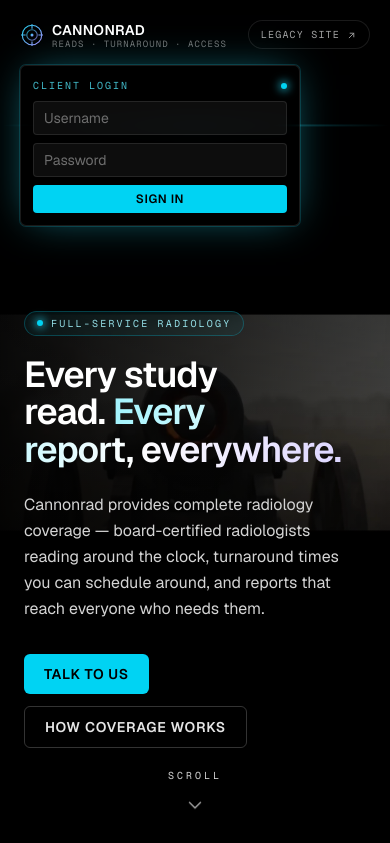
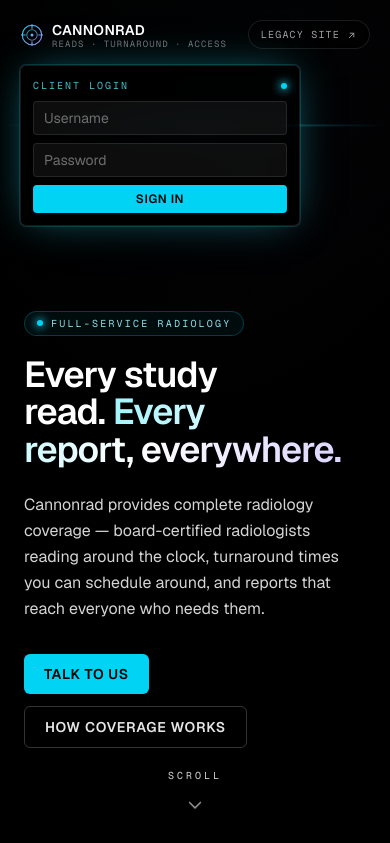
Before and after one commit to kakivark/cannonRad, a Next.js app: page / in a window 390 px wide. Shown: the top 843 px of the page. Built offline with nearby package versions, Linux system fonts and the light colour scheme.

Commit message:
Drop hero video on mobile; show a quiet static backdrop instead (video stays on sm+)
Co-authored-by: kakivark <kakivark@gmail.com>

```diff
--- a/src/components/HeroVideo.tsx
+++ b/src/components/HeroVideo.tsx
@@ -9,9 +9,23 @@ export default function HeroVideo() {
   const videoRef = useRef<HTMLVideoElement | null>(null);
   const [videoReady, setVideoReady] = useState(false);
   const [videoFailed, setVideoFailed] = useState(false);
+  // The hero video is intentionally left off small screens — on a phone the
+  // motion reads as busy behind the headline, and skipping it also avoids the
+  // download. It renders from the `sm` breakpoint (640px) up. Starts false so
+  // SSR and first client render match (no hydration mismatch); the effect flips
+  // it on for larger viewports.
+  const [showVideo, setShowVideo] = useState(false);
 
   const base = process.env.NEXT_PUBLIC_BASE_PATH ?? "";
   const posterUrl = `${base}/hero-poster.jpg`;
+
+  useEffect(() => {
+    const mq = window.matchMedia("(min-width: 640px)");
+    const update = () => setShowVideo(mq.matches);
+    update();
+    mq.addEventListener("change", update);
+    return () => mq.removeEventListener("change", update);
+  }, []);
 
   useEffect(() => {
     const v = videoRef.current;
@@ -37,23 +51,34 @@ export default function HeroVideo() {
       v.removeEventListener("loadeddata", onReady);
       v.removeEventListener("error", onError);
     };
-  }, []);
+  }, [showVideo]);
 
   return (
     <div className="absolute inset-0 overflow-hidden bg-black">
-      {/* Poster layer, so the hero has imagery before the video arrives.
-          Letterboxed (contain) on phones so a 16:9 frame isn't cropped on the
-          sides; full-bleed (cover) from sm up. */}
+      {/* Mobile backdrop: a quiet static glow instead of the video, so the
+          headline reads cleanly on small screens. */}
       <div
         aria-hidden
-        className="absolute inset-0 bg-contain bg-center bg-no-repeat sm:bg-cover"
+        className="absolute inset-0 sm:hidden"
+        style={{
+          background:
+            "radial-gradient(115% 80% at 50% -10%, rgba(34,211,238,0.12), rgba(167,139,250,0.05) 42%, rgba(0,0,0,0) 72%)",
+        }}
+      />
+
+      {/* Tablet/desktop: poster (instant) then the autoplaying hero video. */}
+      {showVideo && (
+        <>
+          <div
+            aria-hidden
+            className="absolute inset-0 bg-cover bg-center"
             style={{ backgroundImage: `url(${posterUrl})` }}
           />
 
           {/* The 16:9 hero video. WebM (smaller) first, MP4 fallback. */}
           <video
             ref={videoRef}
-        className={`absolute inset-0 h-full w-full object-contain object-center transition-opacity duration-1000 sm:object-cover ${
+            className={`absolute inset-0 h-full w-full object-cover transition-opacity duration-1000 ${
               videoReady && !videoFailed ? "opacity-100" : "opacity-0"
             }`}
             autoPlay
@@ -72,6 +97,8 @@ export default function HeroVideo() {
             <div className="absolute inset-0" aria-hidden>
               <div className="tech-grid absolute inset-0" />
             </div>
+          )}
+        </>
       )}
 
       {/* Legibility scrim. The headline is left-aligned, so the heaviest
```
Lines whose indentation alone changed are shown as unchanged.
